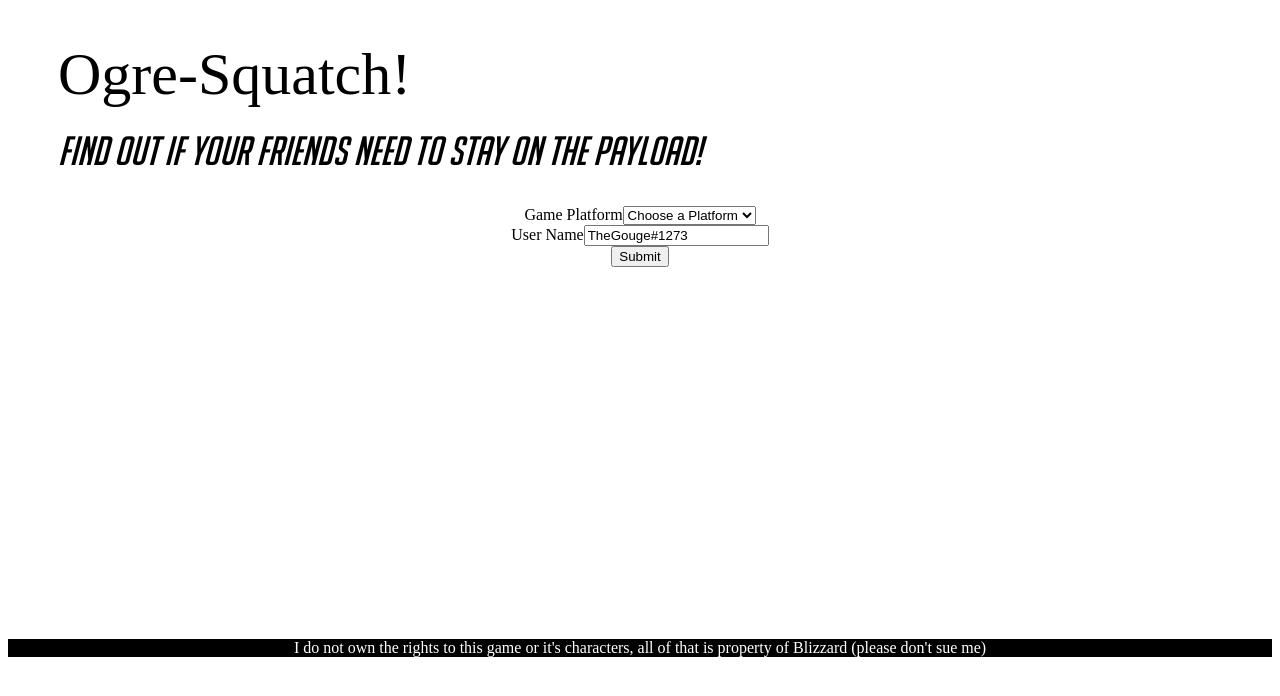
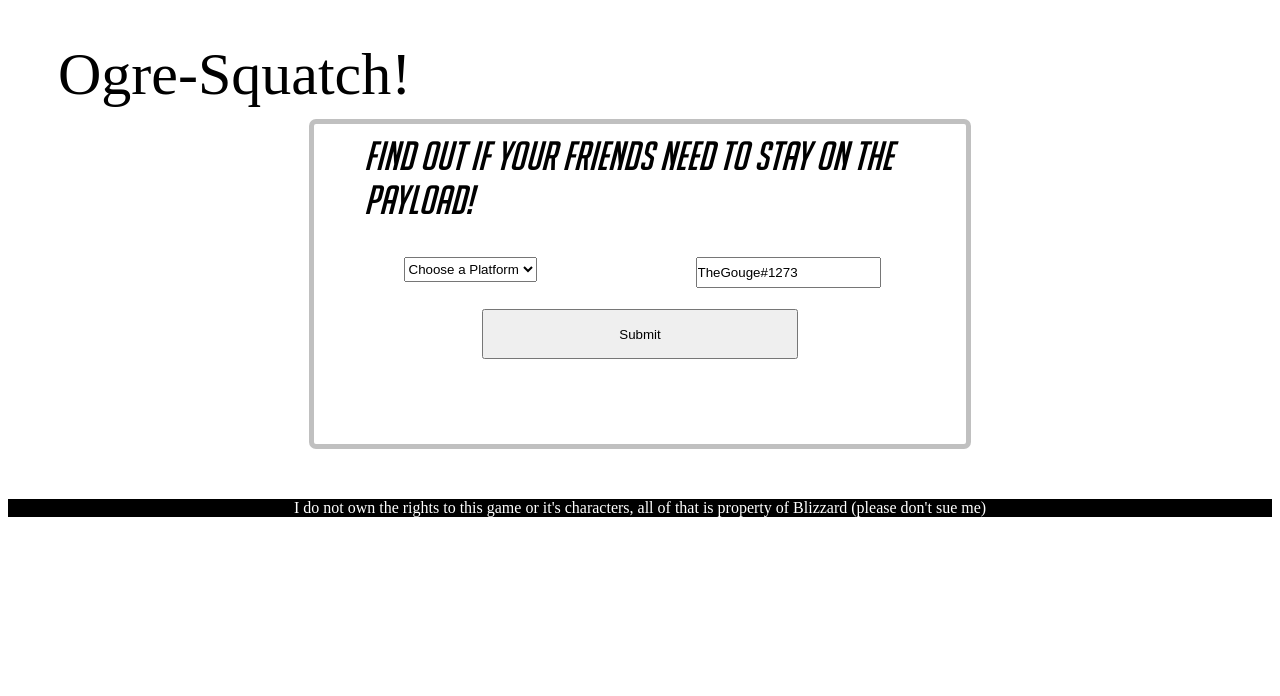
Before and after one commit to thegouge/OgreSquatch, a React (Create React App) app in the folder client/: page / in a window 1280 px wide. Shown: the top 696 px of the page. Built offline with nearby package versions, Linux system fonts and the light colour scheme; a web font is replaced by a local one.

Commit message:
updated search and app window stuff

```diff
--- a/client/src/components/Profile/Profile.css
+++ b/client/src/components/Profile/Profile.css
@@ -3,7 +3,7 @@
   display: flex;
   justify-content: space-around;
   width: 90%;
-  margin: auto;
+  margin: 0 auto 50px auto;
   background: gold;
 }
 
--- a/client/src/components/Search/Search.css
+++ b/client/src/components/Search/Search.css
@@ -1,6 +1,11 @@
 #profile-search {
   padding: 10px;
-  min-height: 500px;
+  margin: auto;
+  min-height: 300px;
+  width: 50%;
+  border: 5px solid silver;
+  border-radius: 7px;
+  margin-bottom: 50px;
 }
 
 .search-header {
@@ -11,3 +16,38 @@
   font-size: 40px;
   font-weight: normal;
 }
+
+#profile-search form {
+  display: grid;
+  grid-template-areas: "platform name" "submit submit";
+  height: 100%;
+}
+
+.form-group {
+  margin: auto;
+  padding: 2px;
+  height: 50px;
+}
+
+.form-input {
+  display: block;
+  width: 100%;
+  height: 50%;
+  padding: 1px 0;
+}
+
+#platform {
+  grid-area: platform;
+}
+
+#name {
+  grid-area: name;
+}
+
+#submit {
+  display: block;
+  grid-area: submit;
+  width: 50%;
+  height: 50px;
+  margin: auto;
+}
--- a/client/src/components/Search/Search.js
+++ b/client/src/components/Search/Search.js
@@ -63,9 +63,8 @@ const Search = () => {
         }}
         onSubmit={handleSubmit}>
         <div className="form-group">
-          <label htmlFor="platform">Game Platform</label>
           <select
-            name="platform"
+            className="form-input"
             id="platform"
             type="select"
             defaultValue=""
@@ -78,9 +77,8 @@ const Search = () => {
         </div>
 
         <div className="form-group">
-          <label htmlFor="username">User Name</label>
           <input
-            name="username"
+            className="form-input"
             id="username"
             onChange={handleTagChange}
             value={gamertag}
@@ -88,7 +86,7 @@ const Search = () => {
           />
         </div>
 
-        <input type="submit" />
+        <input id="submit" type="submit" />
       </form>
     </div>
   );
```
